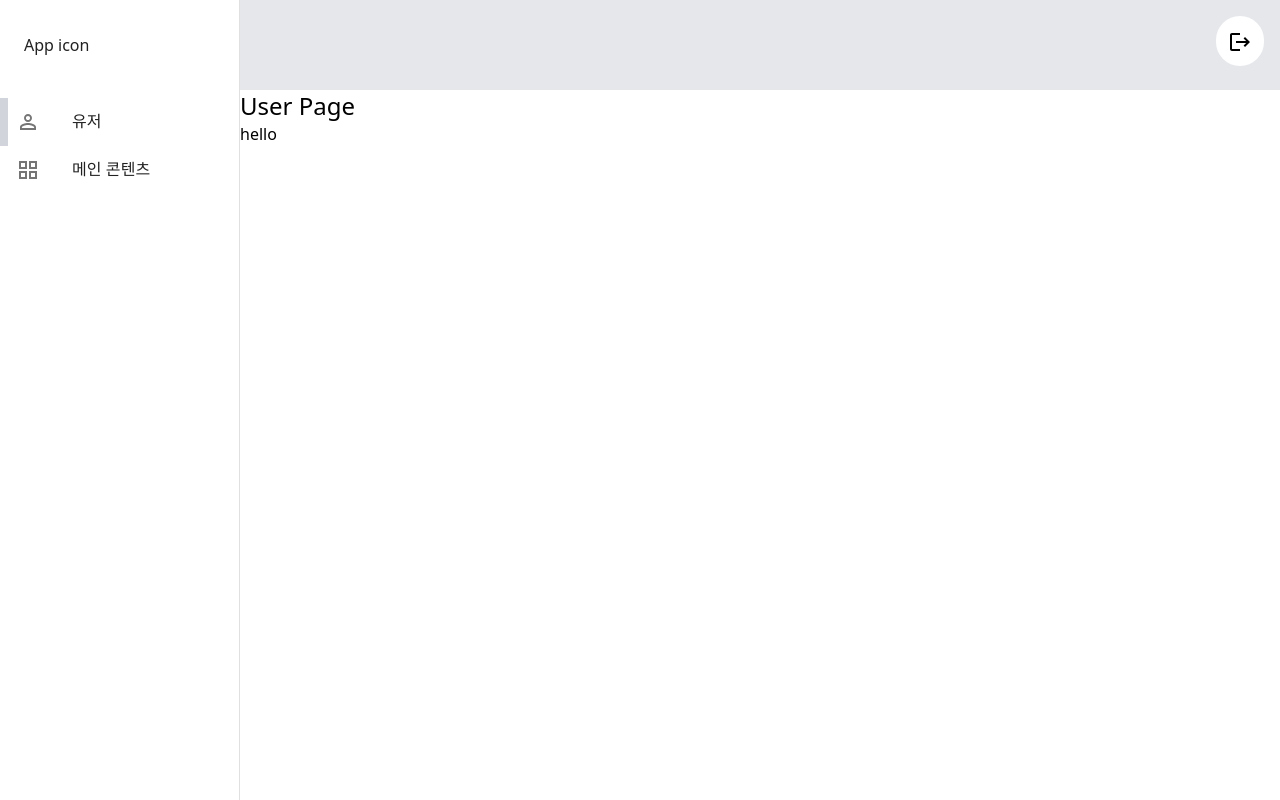
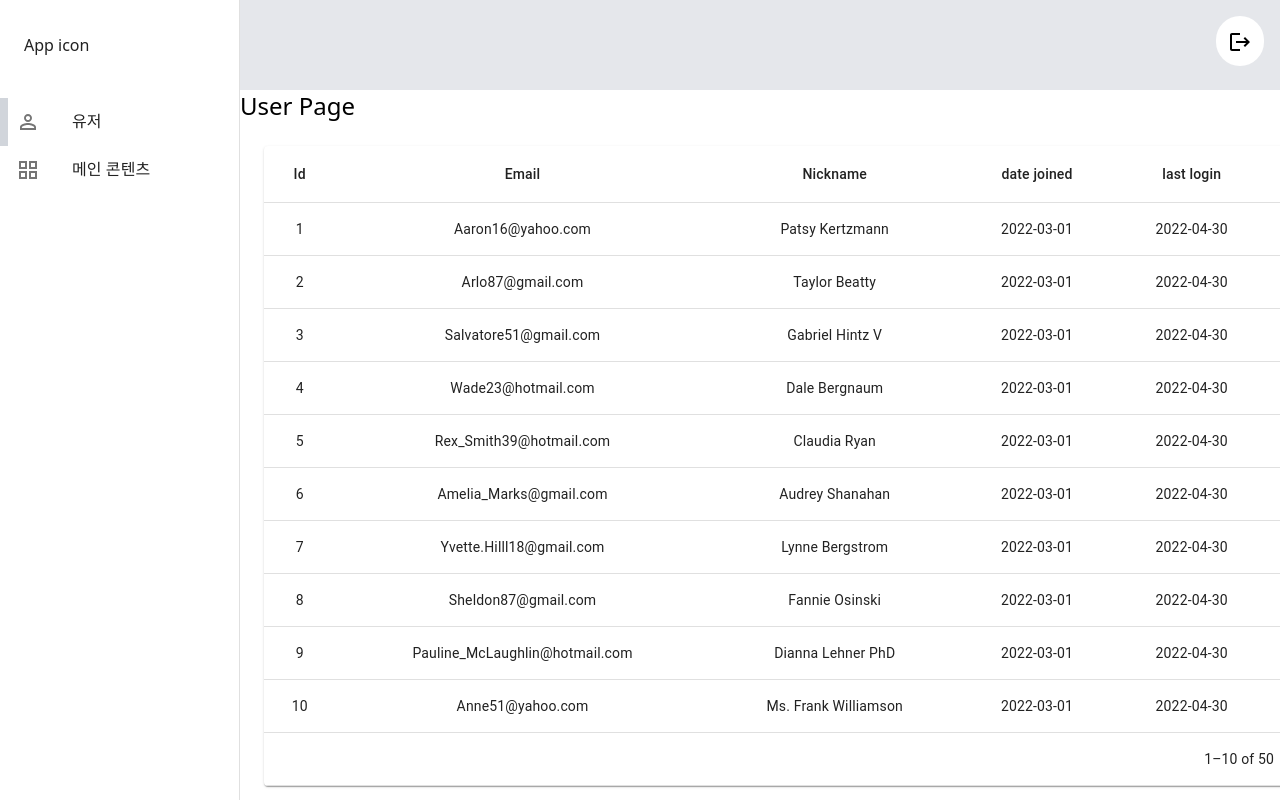
Before and after one commit to Numble3/admin, a React (Vite) app: page /user in a window 1280 px wide. Shown: the top 800 px of the page. Built offline with nearby package versions, Linux system fonts and the light colour scheme.

Commit message:
feat: 유저정보테이블 ui 구현, dummy data 생성

```diff
--- a/package.json
+++ b/package.json
@@ -17,6 +17,7 @@
     "react-router-dom": "^6.3.0"
   },
   "devDependencies": {
+    "@types/faker": "^5.5.9",
     "@types/node": "^17.0.24",
     "@types/react": "^18.0.0",
     "@types/react-dom": "^18.0.0",
@@ -29,6 +30,7 @@
     "eslint-plugin-react": "^7.29.4",
     "eslint-plugin-react-hooks": "^4.4.0",
     "eslint-plugin-simple-import-sort": "^7.0.0",
+    "faker": "^5.5.3",
     "postcss": "^8.4.12",
     "postcss-loader": "^6.2.1",
     "prettier": "^2.6.2",
--- /dev/null
+++ b/src/pages/user/dummy.ts
@@ -0,0 +1,23 @@
+import { User, Vedio } from 'src/types/common';
+import * as faker from 'faker';
+
+export const getdummyUser = () : User[] => {
+  return Array(50).fill(this).map((v,i)=> ({
+    id: i+1,
+    nickname: faker.name.findName(),
+    email: faker.internet.email(),
+    lastLogin: '2022-04-30',
+    dateJoin: '2022-03-01',
+    vedio : getDummyVedios(),
+  }));
+};
+
+const getDummyVedios = (): Vedio[] => {
+  return Array(10).fill(this).map((v, i) => ({
+      id: i,
+      thumbnail: 'http://saple.thumbnail.com',
+      url: 'http://sample.url.com',
+      type: 'embed',
+      description: 'sample description',
+    }));
+};
--- a/src/pages/user/index.tsx
+++ b/src/pages/user/index.tsx
@@ -1,8 +1,68 @@
+import React, { useCallback, useState } from 'react';
+import {
+  Table,
+  TableBody,
+  TableCell,
+  TableHead,
+  TableContainer,
+  TableFooter,
+  TablePagination,
+  Paper,
+  TableRow,
+} from '@mui/material';
+import { getdummyUser } from './dummy';
+
+const users = getdummyUser();
+
 export default function UserPage() {
+  const [page, setPage] = useState(0);
+
+  const handleChangePage = useCallback((event: React.MouseEvent<HTMLButtonElement> | null, newPage: number) => {
+      setPage(newPage);
+    },[page]);
+
   return (
     <div>
       <h1>User Page</h1>
-      hello
+      <div className={`px-6 pt-6`}>
+        <TableContainer component={Paper}>
+          <Table>
+            <TableHead>
+              <TableRow>
+                <TableCell align='center'>Id</TableCell>
+                <TableCell align='center'>Email</TableCell>
+                <TableCell align='center'>Nickname</TableCell>
+                <TableCell align='center'>date joined</TableCell>
+                <TableCell align='center'>last login</TableCell>
+                <TableCell align='center'>status</TableCell>
+              </TableRow>
+            </TableHead>
+            <TableBody>
+              {users.slice(page * 10, (page + 1) * 10).map(v => (
+                <TableRow key={v.id}>
+                  <TableCell align='center'>{v.id}</TableCell>
+                  <TableCell align='center'>{v.email}</TableCell>
+                  <TableCell align='center'>{v.nickname}</TableCell>
+                  <TableCell align='center'>{v.dateJoin}</TableCell>
+                  <TableCell align='center'>{v.lastLogin}</TableCell>
+                  <TableCell align='center'>버튼</TableCell>
+                </TableRow>
+              ))}
+            </TableBody>
+            <TableFooter>
+              <TableRow>
+                <TablePagination
+                  count={users.length}
+                  page={page}
+                  rowsPerPage={10}
+                  onPageChange={handleChangePage}
+                  rowsPerPageOptions={[]}
+                />
+              </TableRow>
+            </TableFooter>
+          </Table>
+        </TableContainer>
+      </div>
     </div>
   );
 }
```
Also changed, not shown: src/types/common.ts (+17 -0 lines), 1 other file (tests, documents, lock files or other folders).
